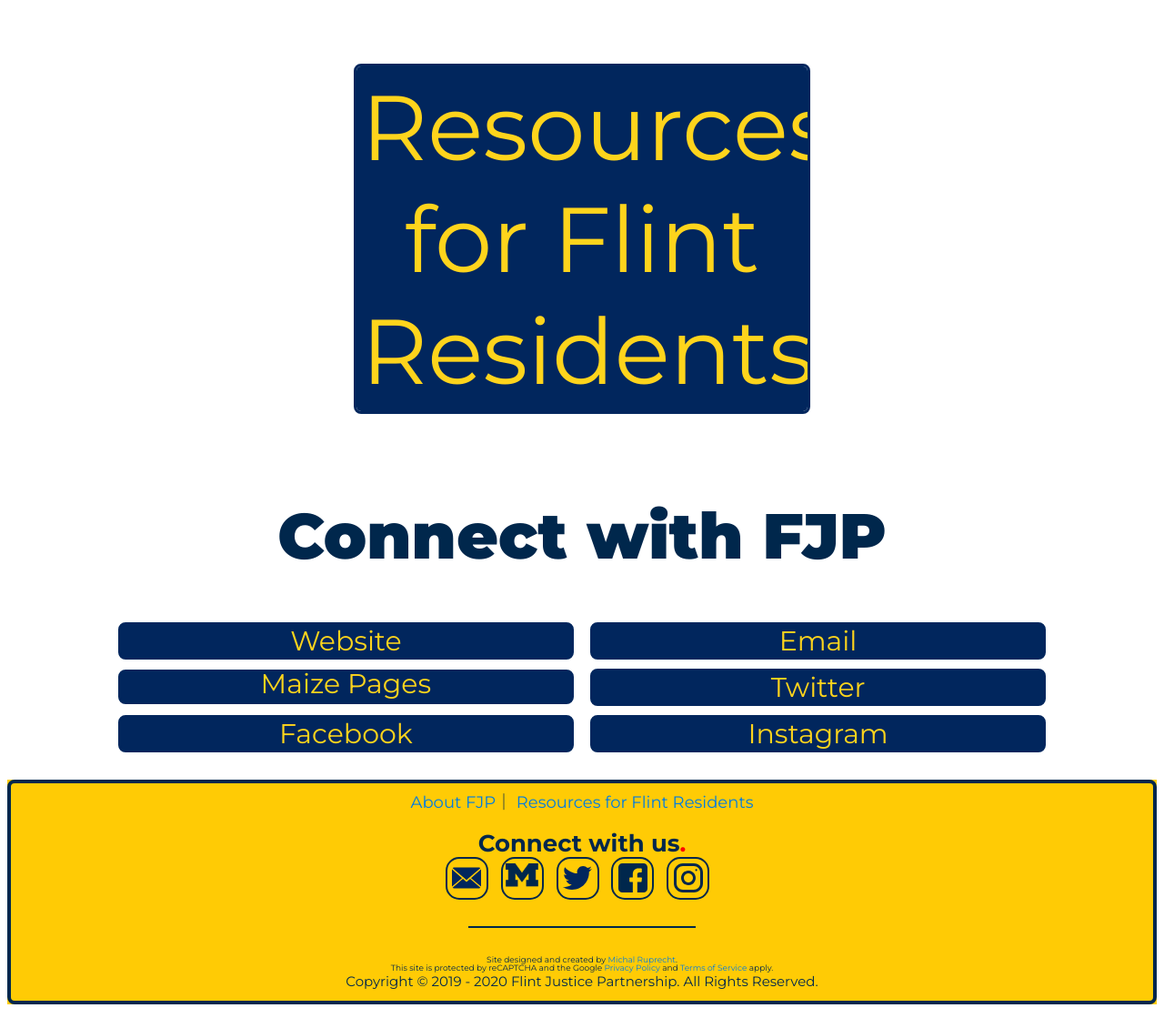
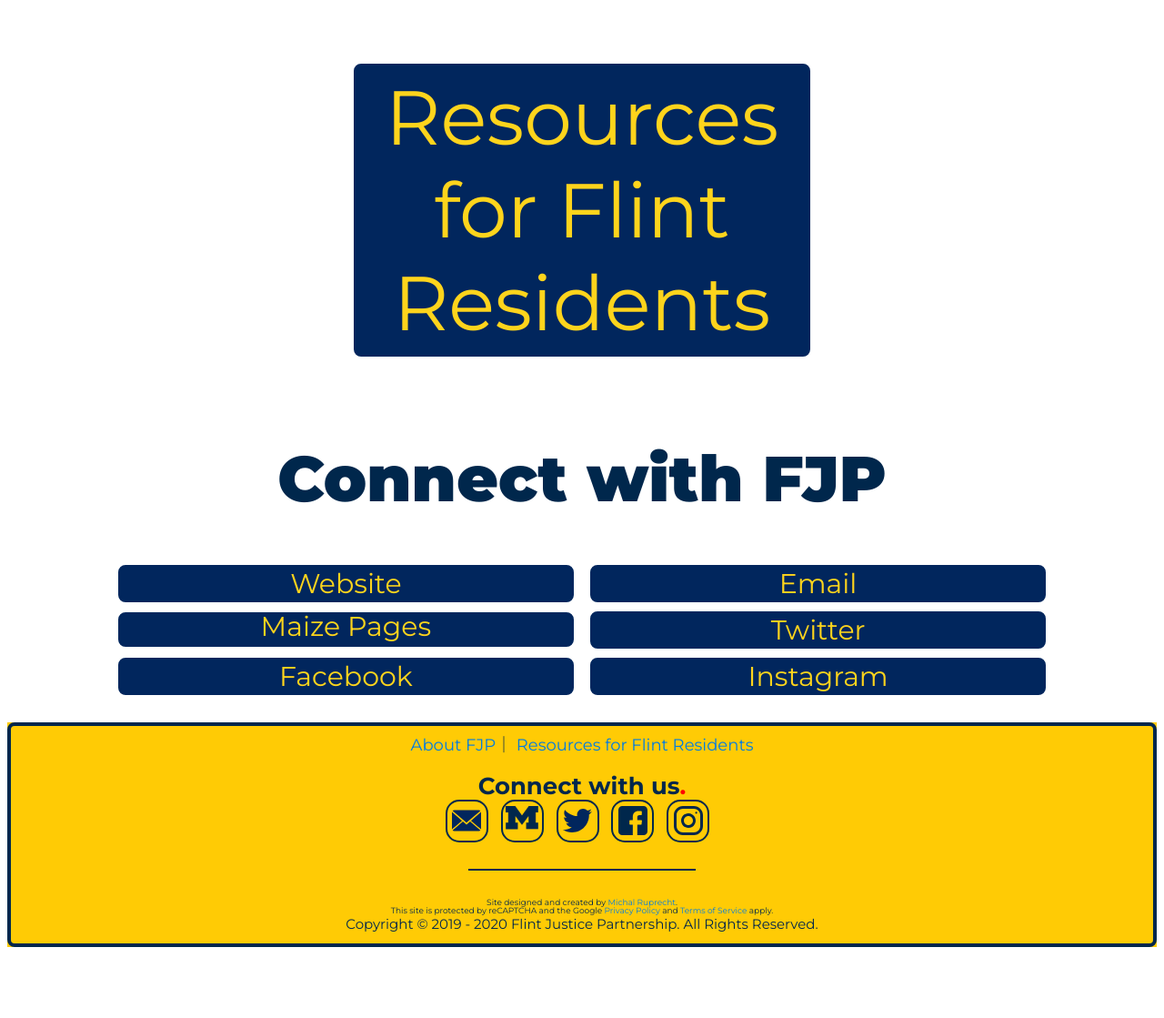
Before and after one commit to umichfjp/umichfjp.github.io, a Jekyll site: the page built from pages/social.html, in a window 1280 px wide. Shown: the whole page at 91% size. Built offline with Jekyll 4.4.1, drawn with Linux system fonts in a browser that asks for light colours; after the commit the page ends 1056 px from its top, so only the background shows below that.

Commit message:
Update social.html

```diff
--- a/pages/social.html
+++ b/pages/social.html
@@ -13,7 +13,7 @@ title: Flint Justice Partnership Official Website
       <div class="text">
         <center>
         <h1>
-          <big><big><a class="button" href="https://umichfjp.github.io/pages/resources" target="_blank">Resources for Flint Residents</a></big></big>
+          <big><a class="button" href="https://umichfjp.github.io/pages/resources" target="_blank">Resources for Flint Residents</a></big>
           <br /><br />Connect with FJP
         </h1>
         <h2>
```
